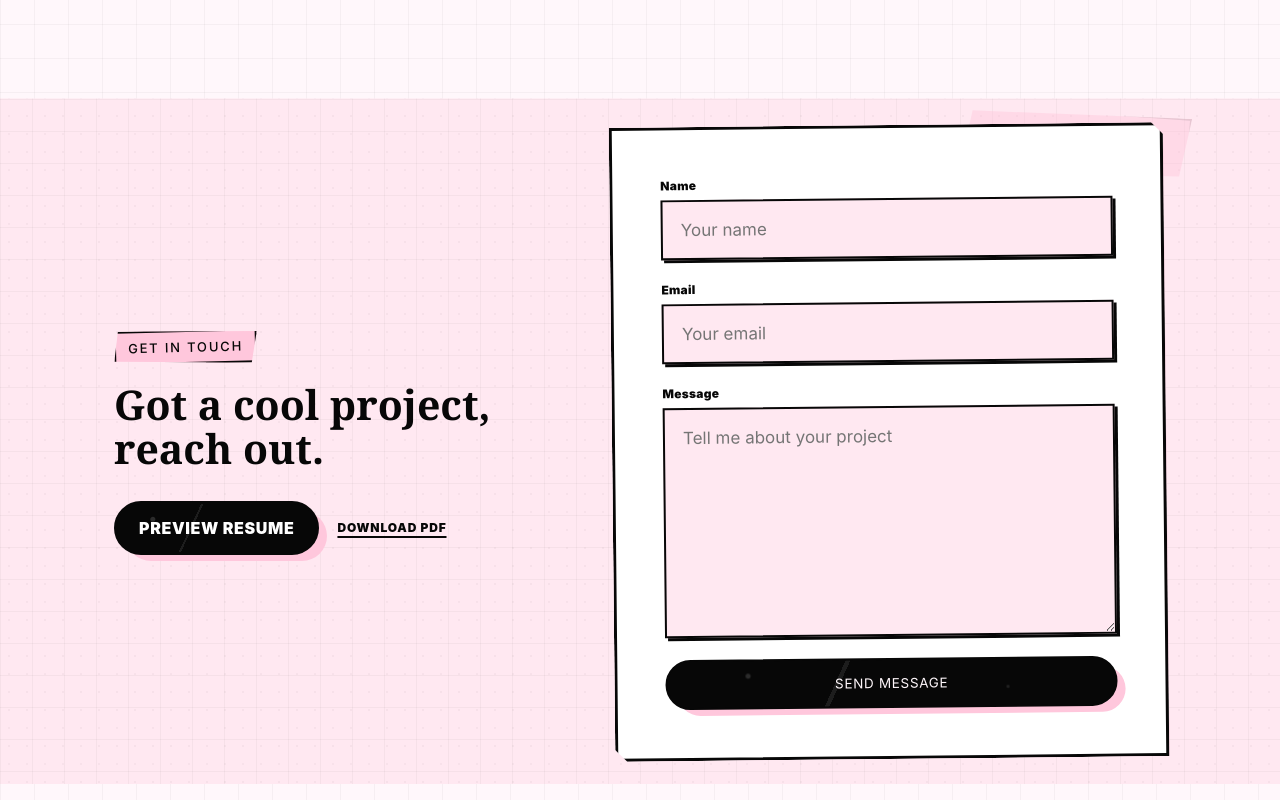
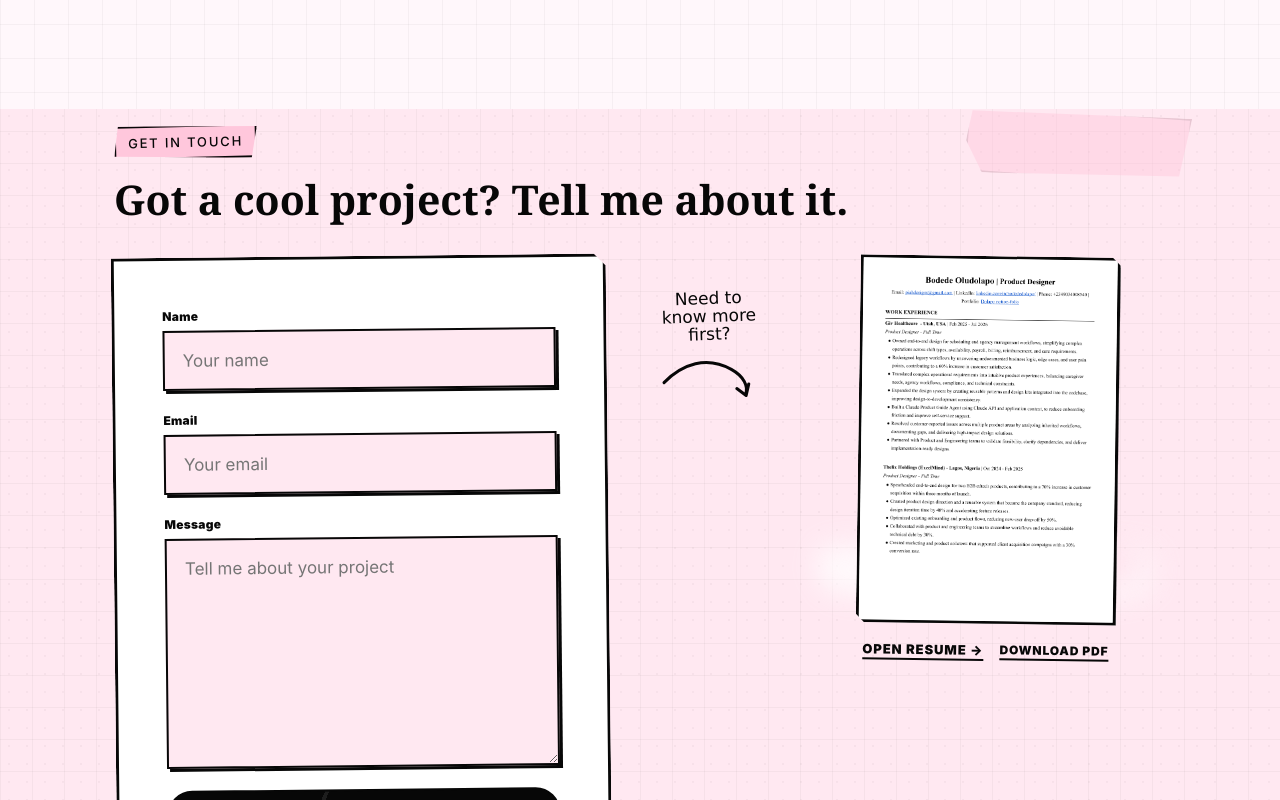
Before and after one commit to appipiah/Portfolio, a React (Vite) app: page / in a window 1280 px wide. Shown: the part 2560-3360 px from the top of the page. Built offline with nearby package versions, Linux system fonts and the light colour scheme.

Commit message:
Refine contact section and project previews

```diff
--- a/src/PrototypeApp.jsx
+++ b/src/PrototypeApp.jsx
@@ -293,6 +293,23 @@ const designStack = [
 const resumePreviewUrl = "https://docs.google.com/document/d/1pVbIt1Cxmym9DcsxW6L6BseUvCa4z8zyPJtKUNf4ZuM/edit?usp=sharing"
 const resumeDownloadUrl = "https://docs.google.com/document/d/1pVbIt1Cxmym9DcsxW6L6BseUvCa4z8zyPJtKUNf4ZuM/export?format=pdf"
 
+const CASE_HASH_PREFIX = "#case-"
+
+// The hash carries two different things: the case study route ("#case-giv") and
+// in-page section anchors within a case study ("#giv-my-role"). Both have to
+// resolve to the same project, otherwise following a section link reads as
+// "no project" and drops the reader back on the home page.
+function findProjectFromHash() {
+  const hash = window.location.hash
+
+  if (hash.startsWith(CASE_HASH_PREFIX)) {
+    const slug = hash.slice(CASE_HASH_PREFIX.length)
+    return projects.find(project => project.slug === slug) || null
+  }
+
+  return projects.find(project => hash.startsWith(`#${project.slug}-`)) || null
+}
+
 function jumpToPortfolioTarget(target = "") {
   const root = document.documentElement
   root.style.scrollBehavior = "auto"
@@ -577,6 +594,16 @@ function CaseStudyPage({ project, onBack, onSelectProject }) {
   const sectionId = section => `${project.slug}-${section.title.toLowerCase().replaceAll(" ", "-").replaceAll("&", "and").replaceAll("(", "").replaceAll(")", "")}`
 
   useEffect(() => {
+    // Opening a case study starts at the top, but a link straight to one of its
+    // sections should land on that section instead of being scrolled away.
+    const deepLinked = pageSections.find(section => window.location.hash === `#${sectionId(section)}`)
+
+    if (deepLinked) {
+      setActiveSection(deepLinked.title)
+      document.getElementById(sectionId(deepLinked))?.scrollIntoView({ behavior: "auto", block: "start" })
+      return
+    }
+
     window.scrollTo({ top: 0, behavior: "smooth" })
     setActiveSection(pageSections[0].title)
   }, [project])
@@ -692,10 +719,6 @@ function CaseStudyPage({ project, onBack, onSelectProject }) {
 
 function App() {
   const [loaded, setLoaded] = useState(false)
-  const findProjectFromHash = () => {
-    const slug = window.location.hash.replace("#case-", "")
-    return slug ? projects.find(project => project.slug === slug) || null : null
-  }
   const [activeProject, setActiveProject] = useState(() => findProjectFromHash())
   const ticker = useMemo(() => [...tickerWords, ...tickerWords], [])
 
@@ -909,16 +932,30 @@ function App() {
       </section>
 
       <section className="cta" id="contact" data-section>
-        <div className="wrap contact-grid" data-reveal>
-          <div>
+        <div className="wrap contact-shell" data-reveal>
+          <div className="contact-head">
             <span className="eyebrow">Get In Touch</span>
-            <h2 className="display">Got a cool project, reach out.</h2>
-            <div className="cta-ctas resume-actions">
-              <a className="about-link resume-link" href={resumePreviewUrl} target="_blank" rel="noreferrer">Preview resume</a>
-              <a className="resume-download" href={resumeDownloadUrl} target="_blank" rel="noreferrer">Download PDF</a>
+            <h2 className="display">Got a cool project? Tell me about it.</h2>
+          </div>
+          <div className="contact-story">
+            <ContactForm />
+            <div className="resume-bridge" aria-hidden="true">
+              <span>Need to know more first?</span>
+              <svg viewBox="0 0 180 92">
+                <path d="M12 48c32-30 72-42 112-18 20 12 28 29 22 42" />
+                <path d="m132 62 15 12 5-19" />
+              </svg>
             </div>
+            <aside className="resume-preview" aria-label="Resume preview">
+              <a className="resume-page-preview" href={resumePreviewUrl} target="_blank" rel="noreferrer" aria-label="Open full resume">
+                <img src="/assets/resume-preview-page-1.png" alt="First page preview of Bodede Dolapo's resume" />
+              </a>
+              <div className="resume-actions">
+                <a className="resume-open" href={resumePreviewUrl} target="_blank" rel="noreferrer">Open Resume →</a>
+                <a className="resume-download" href={resumeDownloadUrl} target="_blank" rel="noreferrer">Download PDF</a>
+              </div>
+            </aside>
           </div>
-          <ContactForm />
         </div>
       </section>
 
--- a/src/styles.css
+++ b/src/styles.css
@@ -1503,51 +1503,32 @@ nav a:hover,
 }
 
 .cta h2 {
-  max-width: 520px;
-  margin: 18px 0 30px;
+  max-width: 760px;
+  margin: 18px 0 0;
   font-size: clamp(28px, 3.2vw, 44px);
   color: var(--ink);
   text-shadow: none;
 }
 
-.contact-grid {
+.contact-shell {
   position: relative;
   z-index: 1;
-  min-height: 580px;
-  display: grid;
-  grid-template-columns: minmax(0, 0.74fr) minmax(420px, 0.9fr);
-  gap: 42px;
-  align-items: center;
+  display: grid;
+  gap: 34px;
   text-align: left;
 }
 
-.contact-grid > div:first-child {
+.contact-head {
   display: grid;
   justify-items: start;
 }
 
-.cta-ctas {
-  display: flex;
-  flex-wrap: wrap;
-  align-items: center;
-  justify-content: flex-start;
-  gap: 16px;
-}
-
-.resume-actions {
-  gap: 18px;
-}
-
-.resume-link {
-  background: var(--ink);
-  color: var(--cream);
-  box-shadow: 10px 8px 0 -2px var(--pink);
-}
-
-.resume-link:hover {
-  background: var(--ink);
-  color: var(--cream);
-  box-shadow: 6px 5px 0 -2px var(--pink);
+.contact-story {
+  position: relative;
+  display: grid;
+  grid-template-columns: minmax(0, 1fr) minmax(92px, 0.22fr) minmax(300px, 0.72fr);
+  gap: clamp(22px, 4vw, 46px);
+  align-items: start;
 }
 
 .resume-download {
@@ -1564,6 +1545,124 @@ nav a:hover,
 }
 
 .resume-download:hover {
+  color: var(--pink-hot);
+  text-decoration-color: var(--pink-hot);
+}
+
+.resume-bridge {
+  align-self: start;
+  display: grid;
+  justify-items: center;
+  gap: 8px;
+  padding-top: 34px;
+  color: var(--ink);
+  transform: rotate(-2deg);
+}
+
+.resume-bridge span {
+  max-width: 130px;
+  color: var(--ink);
+  font-family: "Comic Sans MS", "Bradley Hand", cursive;
+  font-size: 17px;
+  line-height: 1.05;
+  text-align: center;
+}
+
+.resume-bridge svg {
+  width: min(150px, 100%);
+  overflow: visible;
+}
+
+.resume-bridge path {
+  fill: none;
+  stroke: currentColor;
+  stroke-width: 5;
+  stroke-linecap: round;
+  stroke-linejoin: round;
+}
+
+.resume-preview {
+  position: relative;
+  min-height: 0;
+  display: grid;
+  justify-items: center;
+  gap: 18px;
+  padding: 0;
+  transform: rotate(0.8deg);
+  transition: transform 0.22s ease;
+}
+
+.resume-preview::before {
+  content: "";
+  position: absolute;
+  left: 50%;
+  top: min(310px, 64vw);
+  z-index: -1;
+  width: min(360px, 96%);
+  height: 72px;
+  border-radius: 999px;
+  background:
+    radial-gradient(ellipse at 25% 58%, rgba(255, 255, 255, 0.96) 0 32%, transparent 60%),
+    radial-gradient(ellipse at 54% 48%, rgba(255, 199, 220, 0.78) 0 34%, transparent 66%),
+    radial-gradient(ellipse at 76% 58%, rgba(255, 255, 255, 0.92) 0 30%, transparent 62%);
+  filter: blur(13px);
+  opacity: 0.78;
+  transform: translate(-50%, -50%);
+}
+
+.resume-preview:hover {
+  transform: translateY(-4px) rotate(0.8deg);
+}
+
+.resume-page-preview {
+  position: relative;
+  display: block;
+  overflow: hidden;
+  width: min(260px, 78%);
+  aspect-ratio: 1 / 1.414;
+  border: 3px solid var(--ink);
+  background: var(--cream);
+  box-shadow: 8px 10px 0 rgba(7, 7, 7, 0.88);
+  clip-path: var(--chip-edge-soft);
+  cursor: pointer;
+  transition: box-shadow 0.22s ease, transform 0.22s ease;
+}
+
+.resume-page-preview:hover {
+  box-shadow: 10px 14px 0 rgba(7, 7, 7, 0.88);
+  transform: translateY(-2px);
+}
+
+.resume-page-preview img {
+  width: 100%;
+  height: 100%;
+  object-fit: contain;
+  object-position: top center;
+  background: var(--cream);
+}
+
+.resume-actions {
+  display: flex;
+  flex-wrap: wrap;
+  align-items: center;
+  justify-content: center;
+  gap: 16px;
+}
+
+.resume-open {
+  position: relative;
+  color: var(--ink);
+  font-size: 13px;
+  font-weight: 950;
+  letter-spacing: 0.07em;
+  text-transform: uppercase;
+  text-decoration: underline;
+  text-decoration-thickness: 2px;
+  text-underline-offset: 4px;
+  transition: color 0.18s ease, text-decoration-color 0.18s ease;
+}
+
+.resume-open:hover {
   color: var(--pink-hot);
   text-decoration-color: var(--pink-hot);
 }
@@ -2285,7 +2384,7 @@ footer .fine {
     grid-template-columns: 1fr;
   }
 
-  .cta-ctas,
+  .resume-actions,
   .btn {
     width: 100%;
   }
@@ -2298,9 +2397,29 @@ footer .fine {
     display: none;
   }
 
-  .contact-grid,
+  .contact-story,
   .contact-form {
     grid-template-columns: 1fr;
+  }
+
+  .resume-bridge {
+    justify-items: start;
+    padding-top: 0;
+    transform: rotate(-1deg);
+  }
+
+  .resume-bridge span {
+    max-width: none;
+    text-align: left;
+  }
+
+  .resume-bridge svg {
+    width: 132px;
+    transform: rotate(24deg);
+  }
+
+  .resume-preview {
+    transform: rotate(0);
   }
 
   .toolkit-cloud {
```
Also changed, not shown: public/assets/resume-preview-page-1.png (added).
